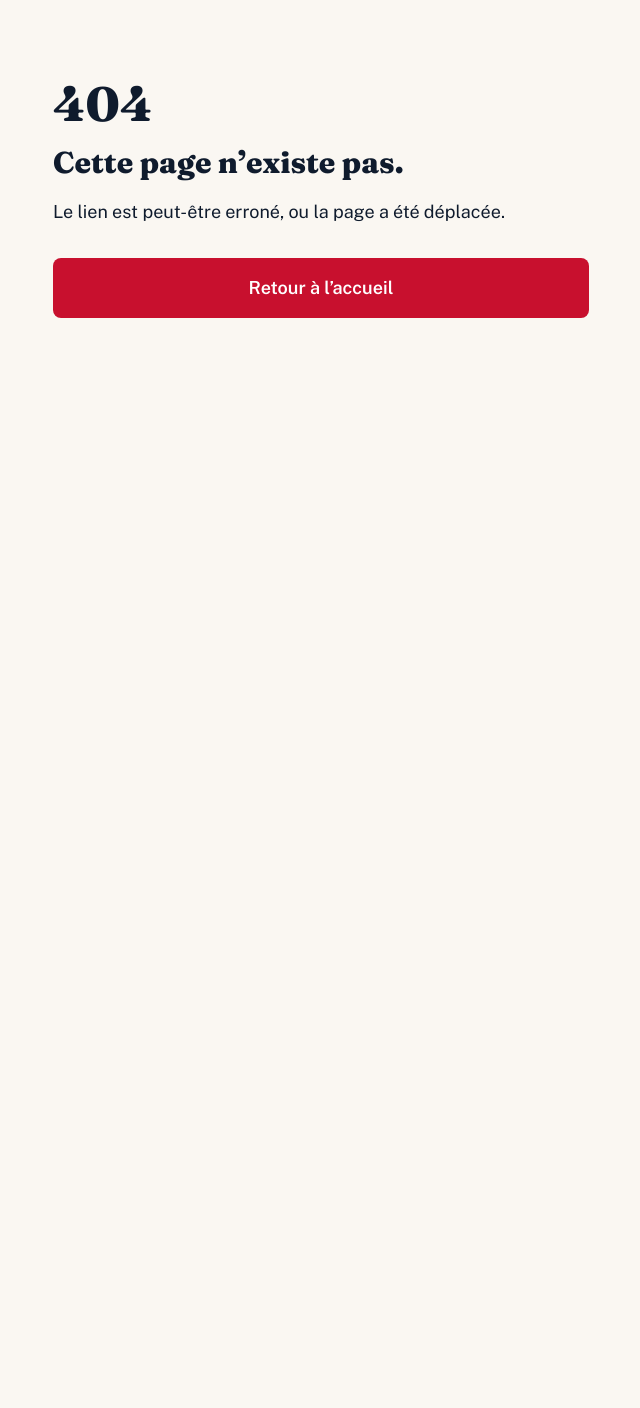
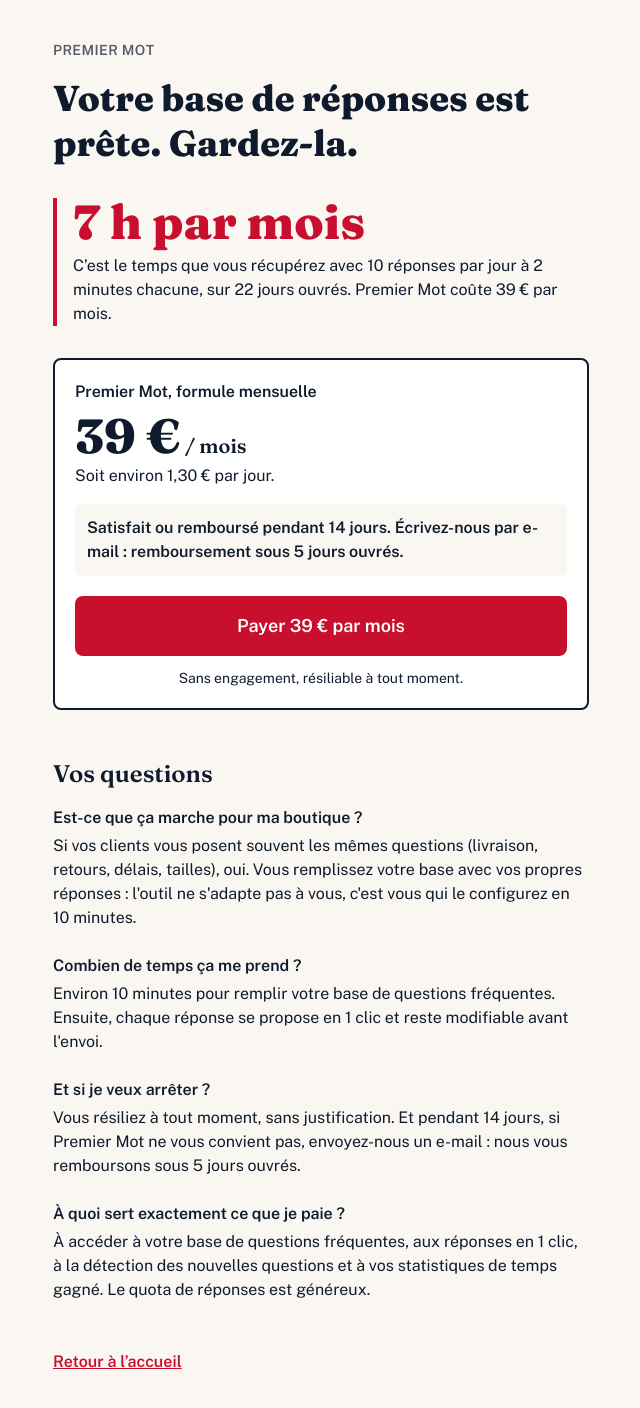
Before and after one commit to Moxtaz/premier-mot, a Next.js app: page /tarifs in a window 1280 px wide. Before the commit this address had no page. Shown: the top 1408 px of the page, without its empty margins (319-959 px from the left). Before the commit the page ends 800 px from the top, so only its background shows below. Built offline with nearby package versions, Linux system fonts and the light colour scheme.

Commit message:
Create page.tsx

```diff
--- /dev/null
+++ b/app/tarifs/page.tsx
@@ -0,0 +1,119 @@
+export const metadata = {
+  title: "Tarifs · Premier Mot",
+  description:
+    "Premier Mot : 39 € par mois, sans engagement, satisfait ou remboursé 14 jours.",
+};
+
+const questions = [
+  {
+    q: "Est-ce que ça marche pour ma boutique ?",
+    r: "Si vos clients vous posent souvent les mêmes questions (livraison, retours, délais, tailles), oui. Vous remplissez votre base avec vos propres réponses : l'outil ne s'adapte pas à vous, c'est vous qui le configurez en 10 minutes.",
+  },
+  {
+    q: "Combien de temps ça me prend ?",
+    r: "Environ 10 minutes pour remplir votre base de questions fréquentes. Ensuite, chaque réponse se propose en 1 clic et reste modifiable avant l'envoi.",
+  },
+  {
+    q: "Et si je veux arrêter ?",
+    r: "Vous résiliez à tout moment, sans justification. Et pendant 14 jours, si Premier Mot ne vous convient pas, envoyez-nous un e-mail : nous vous remboursons sous 5 jours ouvrés.",
+  },
+  {
+    q: "À quoi sert exactement ce que je paie ?",
+    r: "À accéder à votre base de questions fréquentes, aux réponses en 1 clic, à la détection des nouvelles questions et à vos statistiques de temps gagné. Le quota de réponses est généreux.",
+  },
+];
+
+export default function Tarifs({
+  searchParams,
+}: {
+  searchParams: Promise<{ paiement?: string }>;
+}) {
+  return <Contenu searchParams={searchParams} />;
+}
+
+async function Contenu({
+  searchParams,
+}: {
+  searchParams: Promise<{ paiement?: string }>;
+}) {
+  const { paiement } = await searchParams;
+
+  return (
+    <main className="mx-auto max-w-xl px-5 pb-16 pt-10">
+      <p className="text-sm font-semibold uppercase tracking-wide text-encre/70">
+        Premier Mot
+      </p>
+
+      {paiement === "echec" && (
+        <div
+          role="alert"
+          className="mt-4 rounded-lg border-2 border-encre bg-white p-4"
+        >
+          <p className="font-semibold">Le paiement n&rsquo;a pas abouti.</p>
+          <p className="mt-1">
+            Aucun montant n&rsquo;a été débité. Vous pouvez réessayer, ou nous
+            écrire si le problème persiste.
+          </p>
+        </div>
+      )}
+
+      <h1 className="mt-4 font-titre text-4xl font-extrabold leading-tight">
+        Votre base de réponses est prête. Gardez-la.
+      </h1>
+
+      <section className="mt-8 border-l-4 border-rouge pl-4">
+        <p className="font-titre text-5xl font-extrabold text-rouge">
+          7 h par mois
+        </p>
+        <p className="mt-2">
+          C&rsquo;est le temps que vous récupérez avec 10 réponses par jour à 2
+          minutes chacune, sur 22 jours ouvrés. Premier Mot coûte 39 € par mois.
+        </p>
+      </section>
+
+      <section className="mt-8 rounded-lg border-2 border-encre bg-white p-5">
+        <p className="font-semibold">Premier Mot, formule mensuelle</p>
+        <p className="mt-2 font-titre text-5xl font-extrabold">
+          39 €
+          <span className="text-xl font-semibold"> / mois</span>
+        </p>
+        <p className="mt-1">Soit environ 1,30 € par jour.</p>
+
+        <p className="mt-4 rounded-md bg-creme p-3 font-semibold">
+          Satisfait ou remboursé pendant 14 jours. Écrivez-nous par e-mail :
+          remboursement sous 5 jours ouvrés.
+        </p>
+
+        <form action="/api/checkout" method="post" className="mt-5">
+          <button
+            type="submit"
+            className="block w-full rounded-lg bg-rouge px-6 py-4 text-center text-lg font-semibold text-white"
+          >
+            Payer 39 € par mois
+          </button>
+        </form>
+        <p className="mt-3 text-center text-sm">
+          Sans engagement, résiliable à tout moment.
+        </p>
+      </section>
+
+      <section className="mt-12">
+        <h2 className="font-titre text-2xl font-semibold">
+          Vos questions
+        </h2>
+        <div className="mt-4 space-y-6">
+          {questions.map((item) => (
+            <div key={item.q}>
+              <p className="font-semibold">{item.q}</p>
+              <p className="mt-1">{item.r}</p>
+            </div>
+          ))}
+        </div>
+      </section>
+
+      <a href="/" className="mt-12 block font-semibold text-rouge underline">
+        Retour à l&rsquo;accueil
+      </a>
+    </main>
+  );
+}
```
